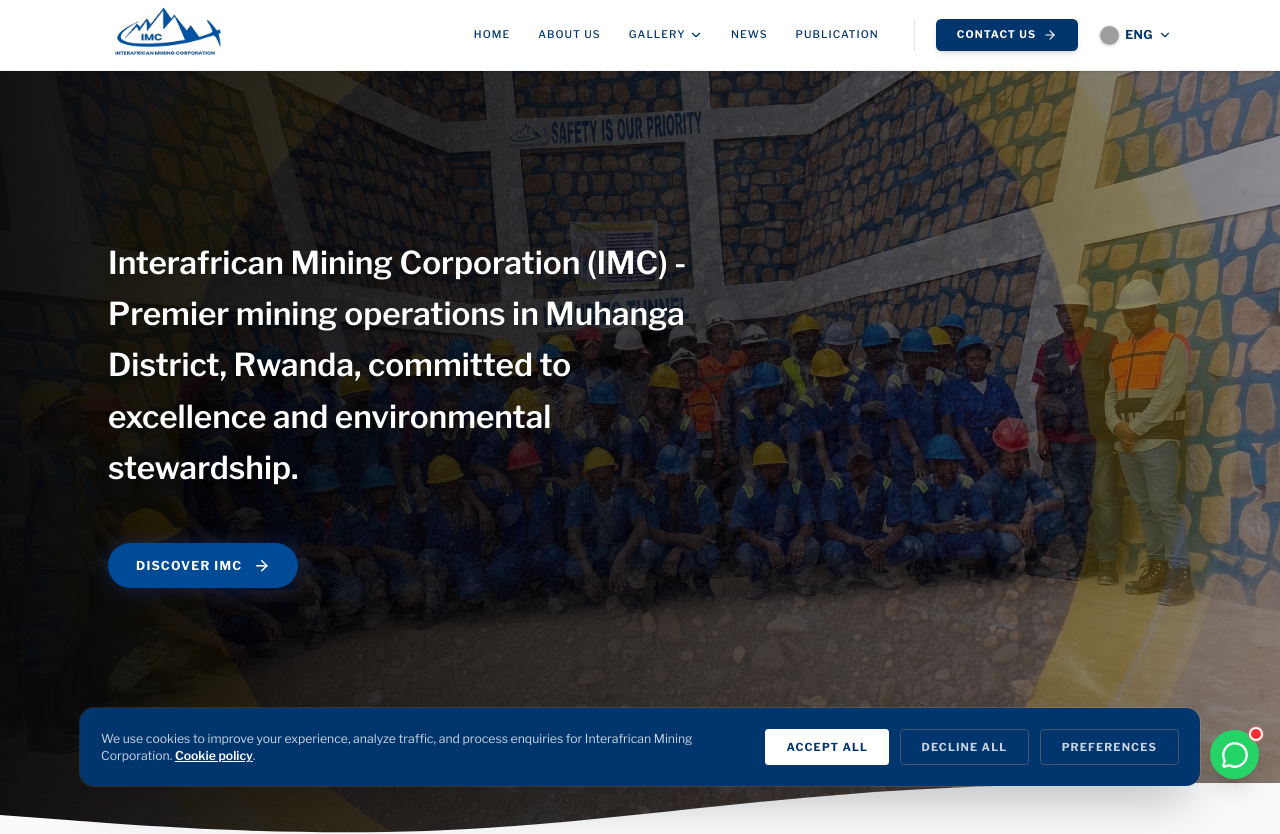
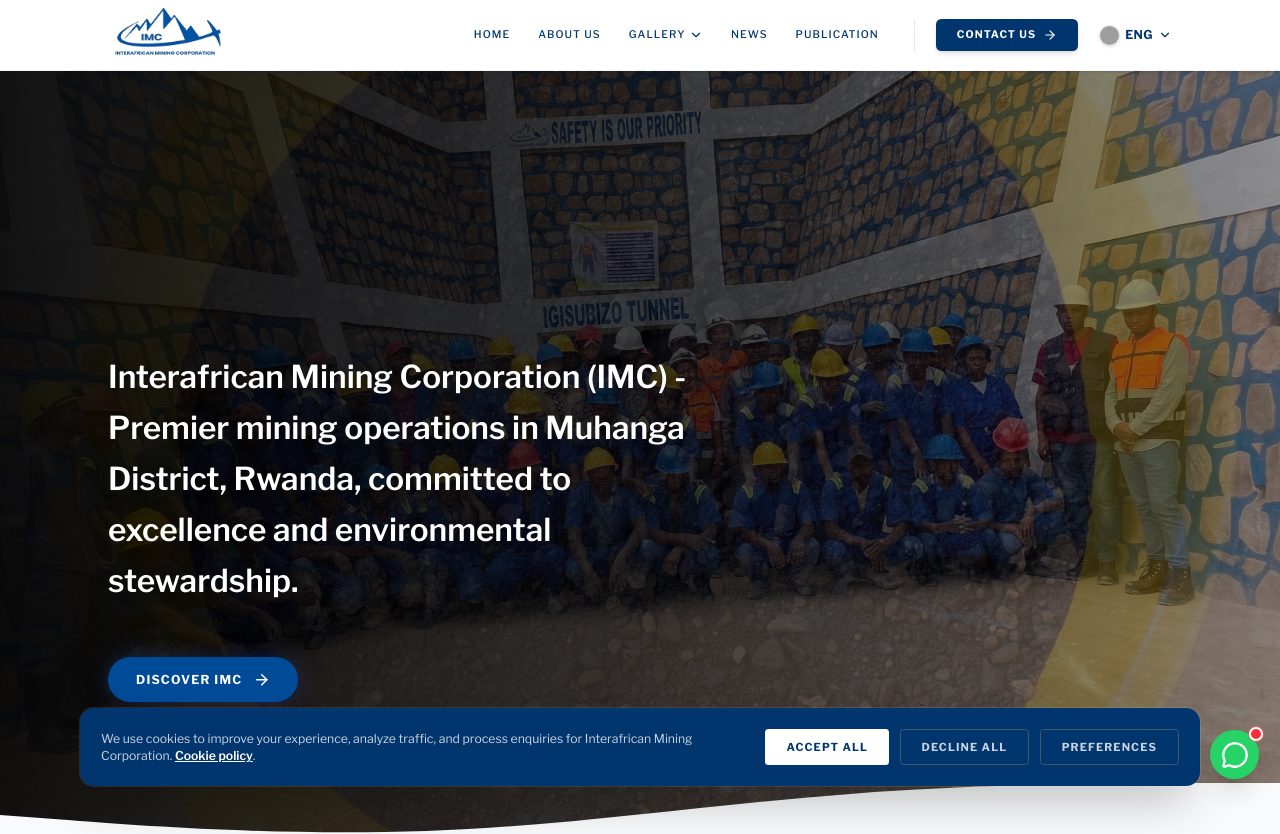
Before and after one commit to iragena25egide/imc_web, a Next.js app: page /cookie-policy in a window 1280 px wide. Shown: the top 834 px of the page. Built offline with nearby package versions, Linux system fonts and the light colour scheme; grey boxes are pictures that could not be loaded.

Commit message:
Align hero text near bottom

```diff
--- a/src/components/sections/Hero.tsx
+++ b/src/components/sections/Hero.tsx
@@ -8,7 +8,7 @@
 const backgroundImages = [
   "/images/gallery/casetelite.jpg",
   "/tun.jpg",
-  "/images/gallery/work imc.jpg"
+  "/images/gallery/work imc.jpg",
 ];
 
 export default function Hero({
@@ -56,14 +56,13 @@
         <div className="absolute inset-0 bg-gradient-to-r from-black/90 via-black/60 to-black/20 z-10"></div>
       </div>
 
-      <div className="relative z-20 max-w-7xl mx-auto px-4 sm:px-6 lg:px-8 flex flex-col items-start justify-center w-full pt-32 md:pt-48 pb-16 lg:pb-32 text-left h-full min-h-screen">
-        <div className="flex-1 flex flex-col items-start max-w-3xl">
-
+      <div className="relative z-20 max-w-7xl mx-auto px-4 sm:px-6 lg:px-8 flex flex-col items-start justify-end w-full pt-32 pb-24 md:pb-36 lg:pb-48 text-left h-full min-h-screen">
+        <div className="flex flex-col items-start max-w-3xl">
           <motion.p
             initial={{ opacity: 0, y: 20 }}
             animate={{ opacity: 1, y: 0 }}
             transition={{ duration: 0.8, delay: 0.2 }}
-            className="text-2xl md:text-3xl lg:text-4xl text-white max-w-2xl mb-10 font-sans drop-shadow-lg font-semibold leading-relaxed"
+            className="text-2xl md:text-3xl lg:text-4xl mt-8 text-white max-w-2xl mb-10 font-sans drop-shadow-lg font-semibold leading-relaxed"
           >
             {dict?.subtitle ||
               "Interafrican Mining Corporation (IMC) - Premier mining operations in Muhanga District, Rwanda, committed to excellence and environmental stewardship."}
```
